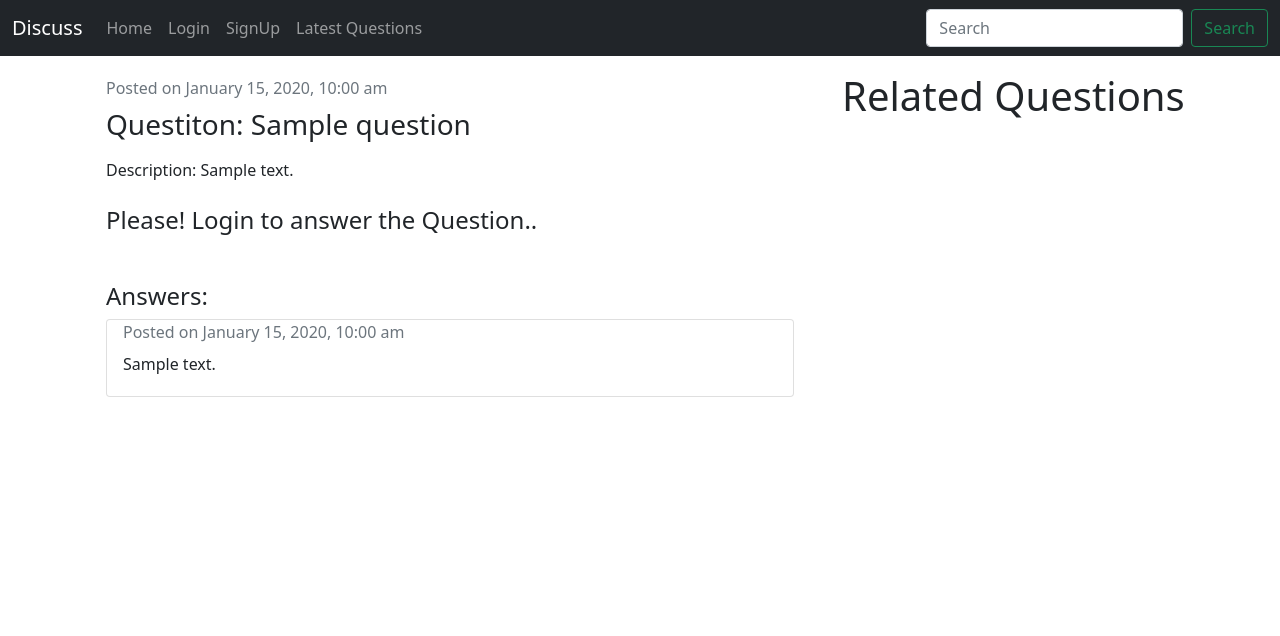
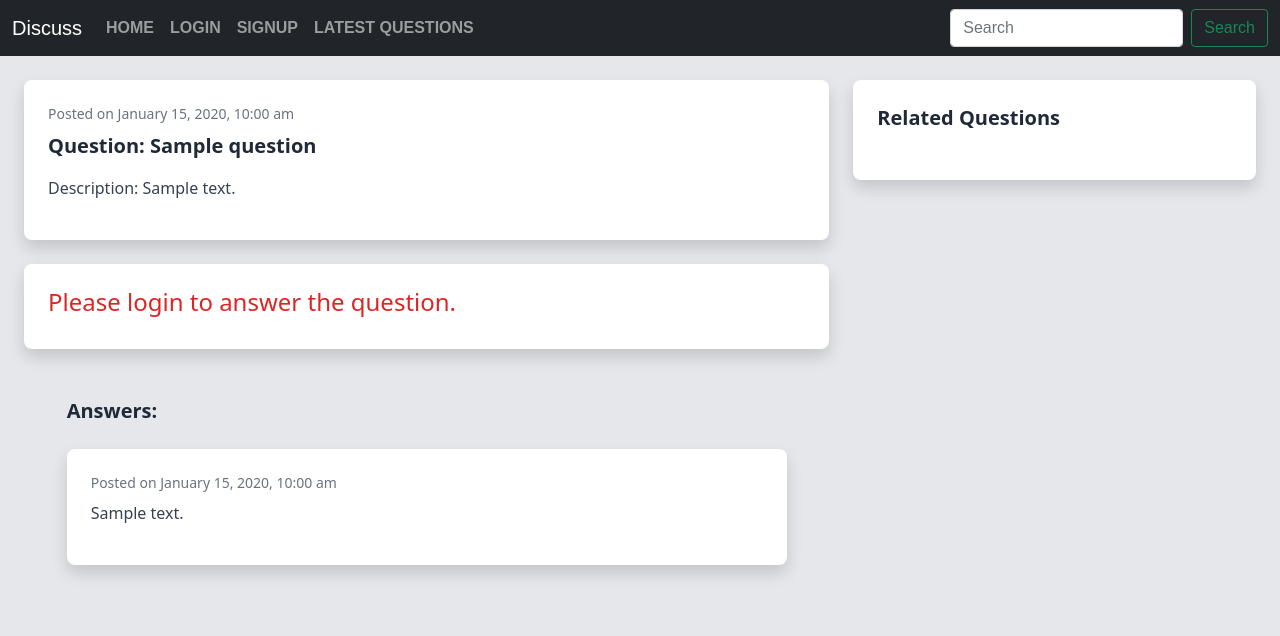
Before and after one commit to vishhalsingh99/Discuss, a PHP site: page /?q-id=1 in a window 1280 px wide. Shown: the top 636 px of the page. Run offline with PHP 8.4, Linux system fonts and the light colour scheme; tables that the repository leaves empty or names only in its code hold one stand-in row (values such as "Sample post").

Commit message:
Update: added features and UI improvements

```diff
--- a/client/answers.php
+++ b/client/answers.php
@@ -1,20 +1,20 @@
-<div class="container">
-    <h4>Answers:</h4>
+<div class="max-w-3xl mx-auto px-4 py-6">
+  <h4 class="text-xl font-semibold text-gray-800 mb-4">Answers:</h4>
   <?php
-
-
   $query =  "select * from answers where question_id=$qId";
   $result = $conn->query($query);
 
   foreach ($result as $row) {
     $answer = $row["answer"];
     $created_at = $row["created_at"];
-echo "<div class='card mb-3 py-1 px-3'>
-<p class='card-subtitle text-muted mb-2'>Posted on " . date("F j, Y, g:i a", strtotime($created_at)) . "</p>
-<p>$answer</p>
-</div>";
+    echo "
+      <div class='bg-white shadow  rounded-lg p-4 mb-4'>
+        <p class='text-sm text-gray-500 mb-2'>Posted on " . date("F j, Y, g:i a", strtotime($created_at)) . "</p>
+        <p class=' whitespace-pre-line text-gray-700'>$answer</p>
+      </div>
+    ";
   }
-
-
   ?>
 </div>
+
+</div>
--- a/client/header.php
+++ b/client/header.php
@@ -1,7 +1,7 @@
 <?php
 session_start();
 ?>
-<nav class="navbar navbar-expand-lg navbar-dark bg-dark">
+<nav class="navbar navbar-expand-lg navbar-dark bg-dark" style="font-family: 'Arial', sans-serif;">
   <div class="container-fluid">
     <a class="navbar-brand" href="#">Discuss</a>
     <button class="navbar-toggler" type="button" data-bs-toggle="collapse" data-bs-target="#navbarSupportedContent"
@@ -11,31 +11,31 @@ session_start();
     <div class="collapse navbar-collapse" id="navbarSupportedContent">
       <ul class="navbar-nav me-auto mb-2 mb-lg-0">
         <li class="nav-item">
-                    <a class="nav-link" href="./">Home</a>
+          <a href="./" class="nav-link text-gray-200 font-semibold uppercase hover:text-blue-500 hover:underline transition">Home</a>
         </li>
 
         <?php if (isset($_SESSION['user']['username'])) { ?>
           <li class="nav-item">
-                        <a class="nav-link" href="./server/requests.php?logout=true">Logout</a>
+            <a href="./server/requests.php?logout=true" class="nav-link text-gray-200 font-semibold uppercase hover:text-blue-500 hover:underline transition">Logout</a>
           </li>
           <li class="nav-item">
-                        <a class="nav-link" href="?askQuestion=true">Ask Question</a>
+            <a href="?askQuestion=true" class="nav-link text-gray-200 font-semibold uppercase hover:text-blue-500 hover:underline transition">Ask Question</a>
           </li>
 
           <li class="nav-item">
-                        <a class="nav-link" href="?myQuestion=true">My Questions</a>
+            <a href="?myQuestion=true" class="nav-link text-gray-200 font-semibold uppercase hover:text-blue-500 hover:underline transition">My Questions</a>
           </li>
         <?php } else { ?>
           <li class="nav-item">
-                        <a class="nav-link" href="?login=true">Login</a>
+            <a href="?login=true" class="nav-link text-gray-200 font-semibold uppercase hover:text-blue-500 hover:underline transition">Login</a>
           </li>
           <li class="nav-item">
-                        <a class="nav-link" href="?signup=true">SignUp</a>
+            <a href="?signup=true" class="nav-link text-gray-200 font-semibold uppercase hover:text-blue-500 hover:underline transition">SignUp</a>
           </li>
         <?php } ?>
 
         <li class="nav-item">
-                    <a class="nav-link" href="?latest=true">Latest Questions</a>
+          <a href="?latest=true" class="nav-link text-gray-200 font-semibold uppercase hover:text-blue-500 hover:underline transition">Latest Questions</a>
         </li>
       </ul>
       <form class="d-flex" action="">
--- a/client/questionDetails.php
+++ b/client/questionDetails.php
@@ -1,7 +1,9 @@
+<div class="max-w-7xl mx-auto px-4 sm:px-6 lg:px-8 py-6">
+    <div class="flex flex-col lg:flex-row gap-6">
 
-<div class="container">
-    <div class="row">
-        <div class="col-8">
+
+        <!-- Main Question and Answer Section -->
+        <div class="w-full lg:w-2/3">
             <?php
             include("./common/db.php");
             $query = "select * from questions where id = $qId";
@@ -14,44 +16,48 @@
             $question_created_at = $row['created_at'];
 
             echo "
-<div class='container my-4'>
-<p class='card-subtitle text-muted mb-2'>Posted on " . date("F j, Y, g:i a", strtotime($question_created_at)) . "</p>
-    <h3 class='mb-3'>Questiton: $title</h3>
-    <p class='mb-4'>Description: $description</p>
-</div>
-";
+      <div class='bg-white rounded-lg shadow p-6 mb-6'>
+        <p class='text-sm text-gray-500 mb-2'>Posted on " . date("F j, Y, g:i a", strtotime($question_created_at)) . "</p>
+        <h3 class='text-xl font-semibold text-gray-800 mb-3'>Question: $title</h3>
+        <p class='whitespace-pre-line text-gray-700'>Description: $description</p>
+      </div>
+      ";
+            ?>
 
-            ?>
-            <div class="container mb-5">
+            <!-- Answer Form / Login Prompt -->
+            <div class="bg-white rounded-lg shadow p-6 mb-6">
+                <?php if (isset($_SESSION['user'])) { ?>
+                    <h4 class="text-lg font-semibold text-gray-800 mb-1">Your Answer</h4>
+                    <p class="text-sm text-gray-500 mb-4">Answer in less than 5000 characters.</p>
+                    <form action="./server/requests.php" method="post" class="space-y-4">
+                        <input type="hidden" name="question_id" value="<?php echo $qId; ?>">
+                        <textarea
+                            class="w-full p-3 border border-gray-300 rounded-md focus:ring-2 focus:ring-blue-500 focus:outline-none"
+                            name="answer" id="answer" rows="5" placeholder="Your answer"></textarea>
+                        <button class="bg-green-600 text-white px-5 py-2 rounded hover:bg-green-700 transition duration-200"
+                            name="submitAnswer" type="submit">Give Answer</button>
+                    </form>
+                <?php } else { ?>
+                    <h4 class="text-red-600 font-medium">Please login to answer the question.</h4>
+                <?php } ?>
+            </div>
 
-                <?php if(isset($_SESSION['user'])) { ?>
-                     <h4 class="">Your Answer </h4>
-                    <p class="mb-3">Answer in less than 5000 characters.</p>
+            <?php include("answers.php"); ?>
 
-                    <form action="./server/requests.php" method="post">
 
-                        <input type="hidden" name="question_id" value="<?php echo $qId; ?>">
-                        <textarea class="form-control mb-3" name="answer" id="answer" rows="5"
-                            placeholder="Your answer"></textarea>
-
-                        <button class="btn btn-success" name="submitAnswer" type="submit">Give Answer</button>
-                    </form>
-                    <?php } else { ?>
-                        <h4>Please! Login to answer the Question..</h4>
-                        <?php } ?>
-                </div>
-            <?php
-            include("answers.php");
-            ?>
+                  <!-- Sidebar: Related Questions -->
+        <div class="w-full lg:w-1/3">
+            <div class="bg-white rounded-lg shadow p-4 mb-4">
+                <h1 class="text-xl font-bold text-gray-800 mb-4">Related Questions</h1>
+                <?php include("sameCategoryQuestions.php"); ?>
+            </div>
+        </div>
         </div>
 
-        <div class="col-4">
-            <div class="mb-3 mt-3">
-                <h1 class="heading">Related Questions</h1>
-            </div>
-            <?php
-            include("sameCategoryQuestions.php");
-            ?>
-        </div>
+
+
+
+
+
     </div>
 </div>
--- a/client/sameCategoryQuestions.php
+++ b/client/sameCategoryQuestions.php
@@ -11,11 +11,11 @@
     $id = $row["id"];
     $created_at = $row["created_at"];
 echo "
-<div class='card mb-3'>
-  <div class='card-body'>
-    <h4 class='card-title'>$title</h4>
-    <p class='card-subtitle text-muted mb-2'>Posted on " . date("F j, Y, g:i a", strtotime($created_at)) . "</p>
-    <a href='?q-id=$id' class='btn btn-outline-primary'>View Question</a>
+<div class='bg-white rounded-lg shadow-md mb-4 p-6'>
+  <div>
+    <h4 class='text-xl font-semibold text-gray-800 mb-2'>$title</h4>
+    <p class='text-sm text-gray-500 mb-4'>Posted on " . date('F j, Y, g:i a', strtotime($created_at)) . "</p>
+    <a href='?q-id=$id' class='inline-block px-4 py-2 text-sm text-blue-600 border border-blue-600 rounded hover:bg-blue-600 hover:text-white transition duration-200'>View Question</a>
   </div>
 </div>
 ";
--- a/index.php
+++ b/index.php
@@ -5,12 +5,13 @@
     <meta charset="UTF-8">
     <meta name="viewport" content="width=device-width, initial-scale=1.0">
     <title>Discuss Project</title>
+      <link href="https://cdn.jsdelivr.net/npm/tailwindcss@2.2.19/dist/tailwind.min.css" rel="stylesheet">
     <?php
     include("client/commonFiles.php")
     ?>
 </head>
 
-<body>
+<body class="bg-gray-200">
     <?php
         include('./client/header.php');
 
```
Also changed, not shown: client/askQuestion.php (+25 -23 lines), client/categoryList.php (+31 -20 lines), client/login.php (+19 -9 lines), client/myAnswers.php (+10 -9 lines), client/myQuestions.php (+20 -16 lines), client/questionCategory.php (+6 -6 lines), client/questions.php (+26 -21 lines), client/signup.php (+42 -22 lines), client/deleteQuestion.php (deleted). Lines whose indentation alone changed are shown as unchanged.
